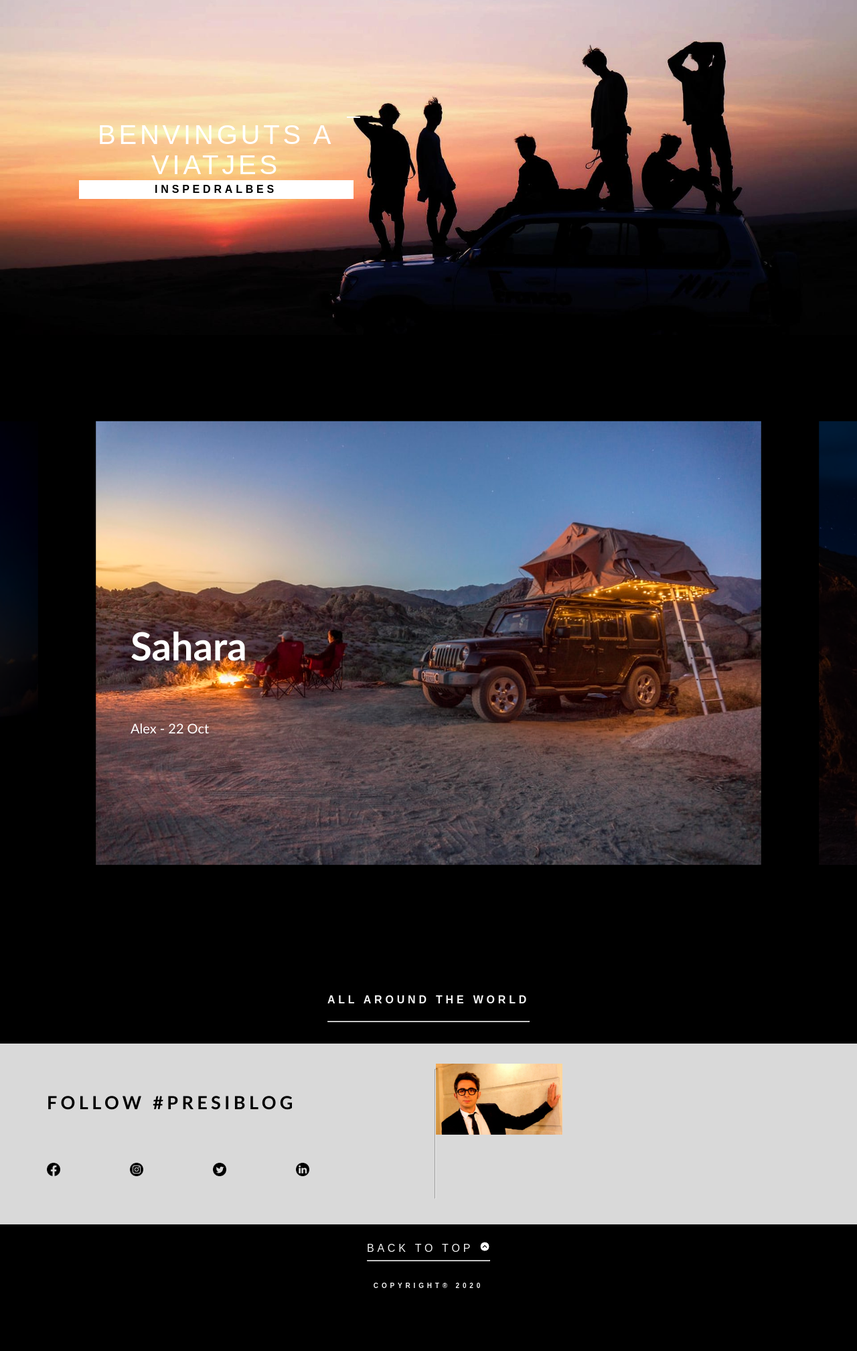
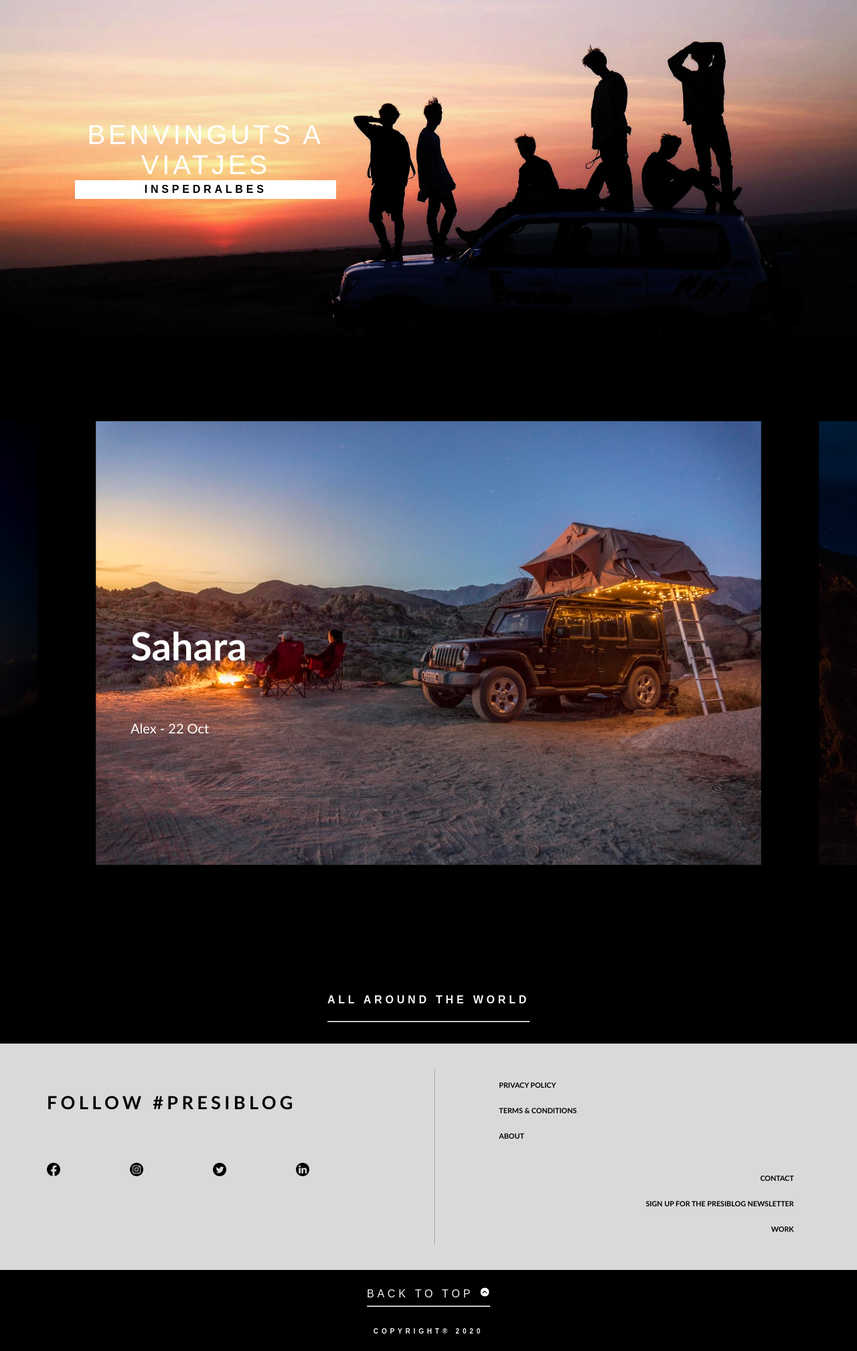
Before and after one commit to alex21bmx/PT2PresiAndCompany, a PHP site: page / in a window 1280 px wide. Shown: the part 100-2117 px from the top of the page at 67% size. Before the commit the page ends 2023 px from the top, so only its background shows below. Run offline with PHP 8.4, Linux system fonts and the light colour scheme.

Commit message:
footerTerminadoPorElMomento

```diff
--- a/css/estils.css
+++ b/css/estils.css
@@ -170,6 +170,19 @@ body {
 #parteDerecha{
   width: 50%;
 }
+
+#parteUno{
+  margin-left: 15%;
+  float: left;
+  width: 50%;
+  text-align: left;
+}
+#parteDos{
+  margin-right: 15%;
+  float: right;
+  width: 50%;
+  text-align: right;
+}
 #centroFooter{
     display: flex;
     justify-content: center;
@@ -177,6 +190,10 @@ body {
     border-top: 30px solid #d9d9d9;
     border-bottom: 30px solid #d9d9d9;
     border-left: 20px solid #d9d9d9;
+    min-width: 230px;
+    max-width: 100%;
+    min-height: 30%;
+    max-height: 50%;
 }
 
 #backToTop{
@@ -337,7 +354,7 @@ figure.snip1477 {
   overflow: hidden;
   margin: 0px;
   min-width: 230px;
-  max-width: 42%;
+  max-width: 40%;
   min-height: 60%;
   max-height: 80%;
   width: 100%;
--- a/extra/footer.php
+++ b/extra/footer.php
@@ -24,7 +24,16 @@
         </div>
         <hr></hr>
         <div id="parteDerecha">
-            <img id="berto" src="./src/berto.jpeg" alt="">
+            <div id="parteUno">
+                <h6>PRIVACY POLICY</h6>
+                <h6>TERMS & CONDITIONS</h6>
+                <h6>ABOUT</h6>
+            </div>
+            <div id="parteDos">
+                <h6>CONTACT</h6>
+                <h6>SIGN UP FOR THE PRESIBLOG NEWSLETTER</h6>
+                <h6>WORK</h6>
+            </div>
         </div>
     </div>
 
```
